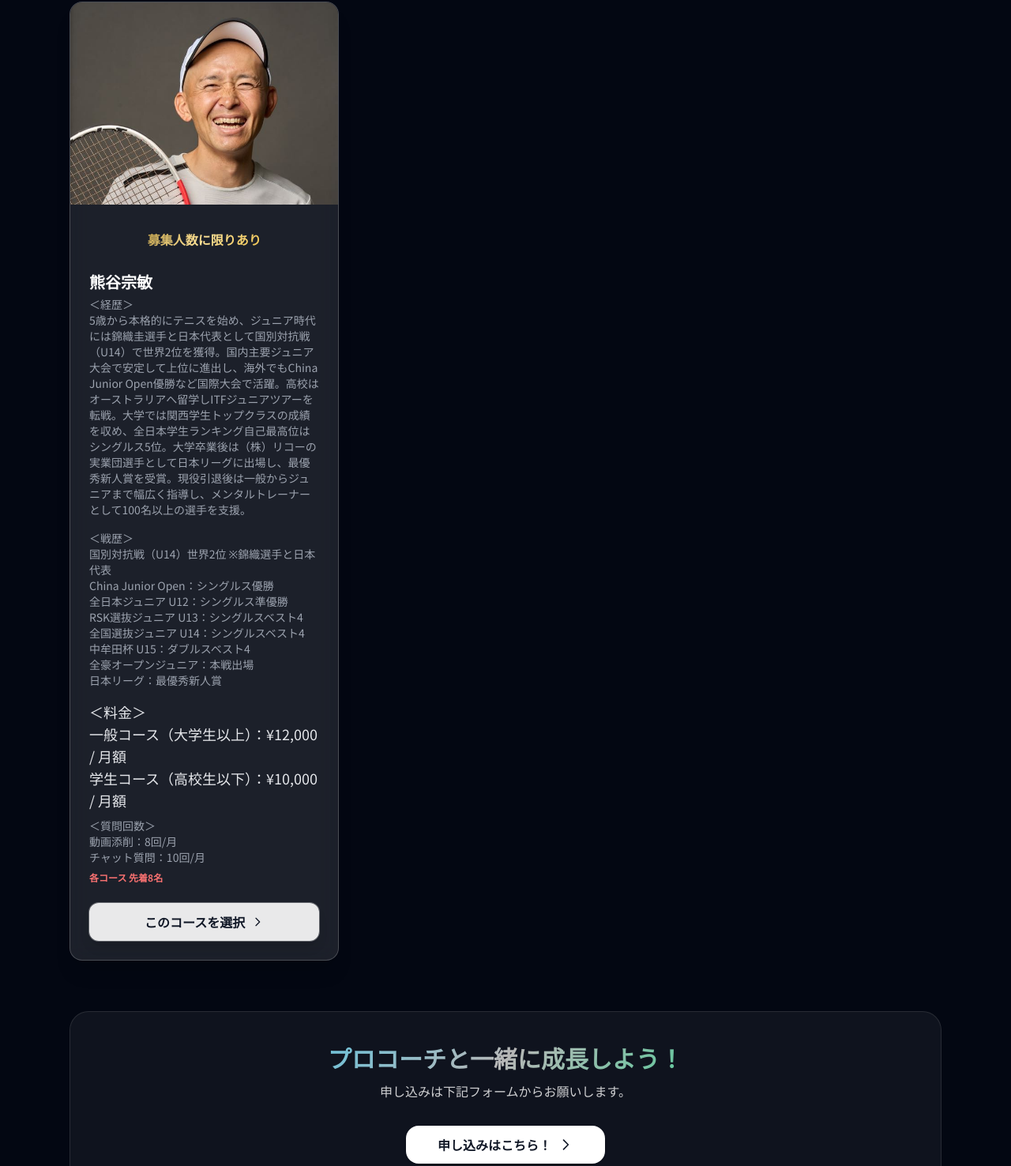
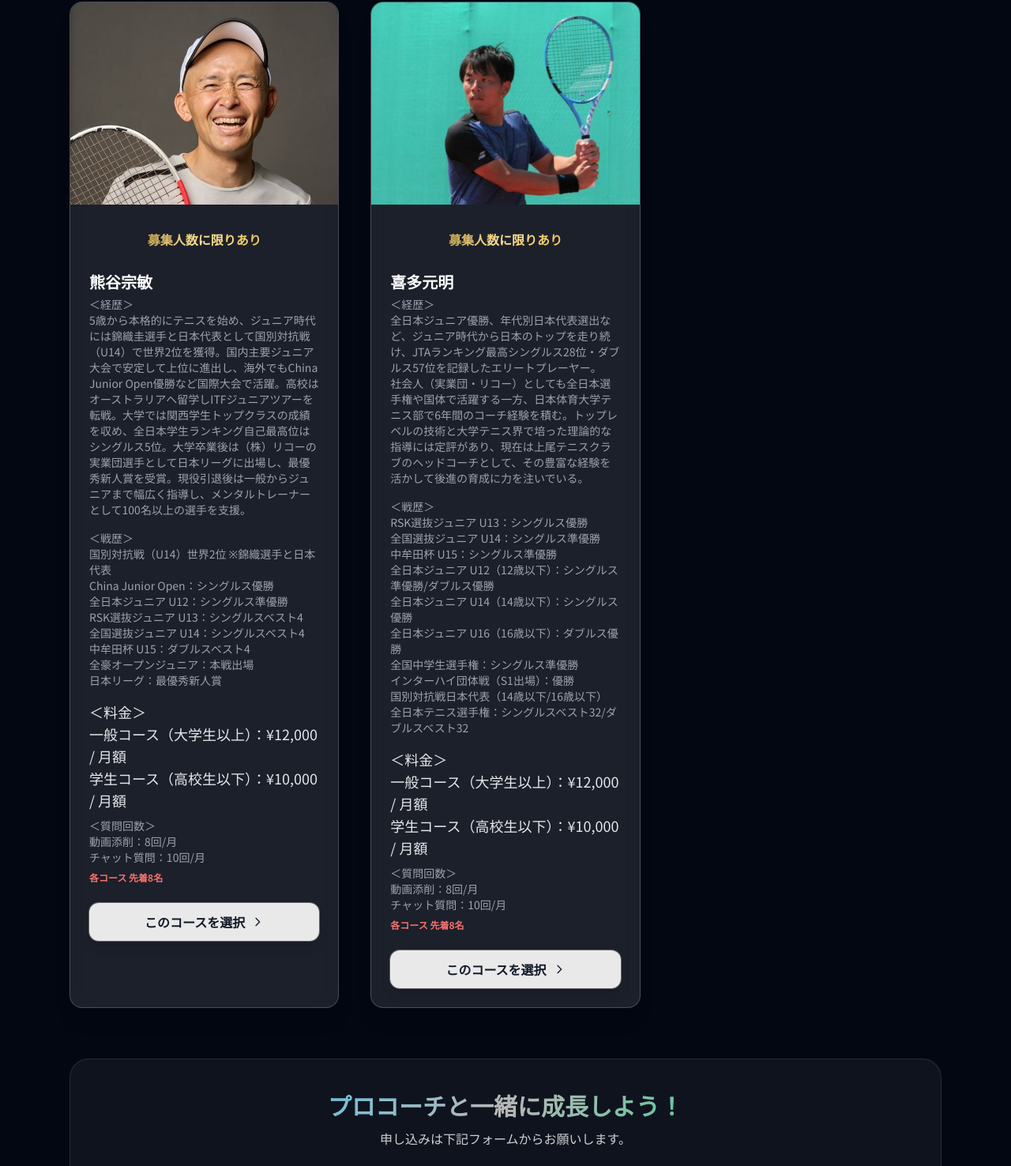
Before and after one commit to Drop1235/onlineschool-tennis-lp, a plain HTML site: page index.html in a window 1280 px wide. Shown: the part 1632-3108 px from the top of the page at 79% size. Drawn offline with nearby package versions, Linux system fonts and the light colour scheme.

Commit message:
add kitamoto card

```diff
--- a/index.html
+++ b/index.html
@@ -215,6 +215,39 @@
                 </span>
               </div>
             </a>
+
+            <a
+              href="https://docs.google.com/forms/d/e/1FAIpQLScMwet7Ls5XXMP204a3FmXZza7_6aFSJ3uCai7BbNby9HMTuQ/viewform"
+              class="group relative rounded-2xl bg-white/10 backdrop-blur-md border border-white/20 shadow-xl overflow-hidden hover:scale-105 transform transition"
+              target="_blank"
+              rel="noopener noreferrer"
+            >
+              <img
+                src="./img/kitamoto.png"
+                alt="喜多元明"
+                class="w-full h-64 object-cover"
+                style="object-position: center 15%;"
+              />
+              <div class="p-6">
+                <h4 class="text-gold font-bold p-2 mb-5 text-center rounded-lg">募集人数に限りあり</h4>
+                <h4 class="text-xl font-bold text-white mb-1">喜多元明</h4>
+                <p class="text-gray-400 text-sm mb-4">＜経歴＞<br />全日本ジュニア優勝、年代別日本代表選出など、ジュニア時代から日本のトップを走り続け、JTAランキング最高シングルス28位・ダブルス57位を記録したエリートプレーヤー。<br />社会人（実業団・リコー）としても全日本選手権や国体で活躍する一方、日本体育大学テニス部で6年間のコーチ経験を積む。トップレベルの技術と大学テニス界で培った理論的な指導には定評があり、現在は上尾テニスクラブのヘッドコーチとして、その豊富な経験を活かして後進の育成に力を注いでいる。</p>
+                <p class="text-gray-400 text-sm mb-4">＜戦歴＞<br />RSK選抜ジュニア U13：シングルス優勝<br />全国選抜ジュニア U14：シングルス準優勝<br />中牟田杯 U15：シングルス準優勝<br />全日本ジュニア U12（12歳以下）：シングルス準優勝/ダブルス優勝<br />全日本ジュニア U14（14歳以下）：シングルス優勝<br />全日本ジュニア U16（16歳以下）：ダブルス優勝<br />全国中学生選手権：シングルス準優勝<br />インターハイ団体戦（S1出場）：優勝<br />国別対抗戦日本代表（14歳以下/16歳以下）<br />全日本テニス選手権：シングルスベスト32/ダブルスベスト32</p>
+                <p class="text-gray-200 text-lg mb-2">＜料金＞<br />一般コース（大学生以上）：¥12,000 / 月額<br />学生コース（高校生以下）：¥10,000 / 月額</p>
+                <p class="text-gray-400 text-sm">＜質問回数＞<br />動画添削：8回/月<br />チャット質問：10回/月</p>
+                <p class="text-red-400 text-xs font-bold mt-2">各コース 先着8名</p>
+              </div>
+              <div class="px-6 pb-6">
+                <span
+                  class="inline-flex w-full items-center justify-center gap-2 rounded-xl bg-white/90 text-gray-900 font-semibold py-3 ring-1 ring-white/30 shadow-lg transition group-hover:bg-white group-hover:shadow-2xl group-active:translate-y-px"
+                >
+                  このコースを選択
+                  <svg xmlns="http://www.w3.org/2000/svg" class="h-4 w-4 transition-transform group-hover:translate-x-0.5" fill="none" viewBox="0 0 24 24" stroke="currentColor">
+                    <path stroke-linecap="round" stroke-linejoin="round" stroke-width="2" d="M9 5l7 7-7 7" />
+                  </svg>
+                </span>
+              </div>
+            </a>
           </div>
         </div>
 
```
Also changed, not shown: img/kitamoto.png (added).
